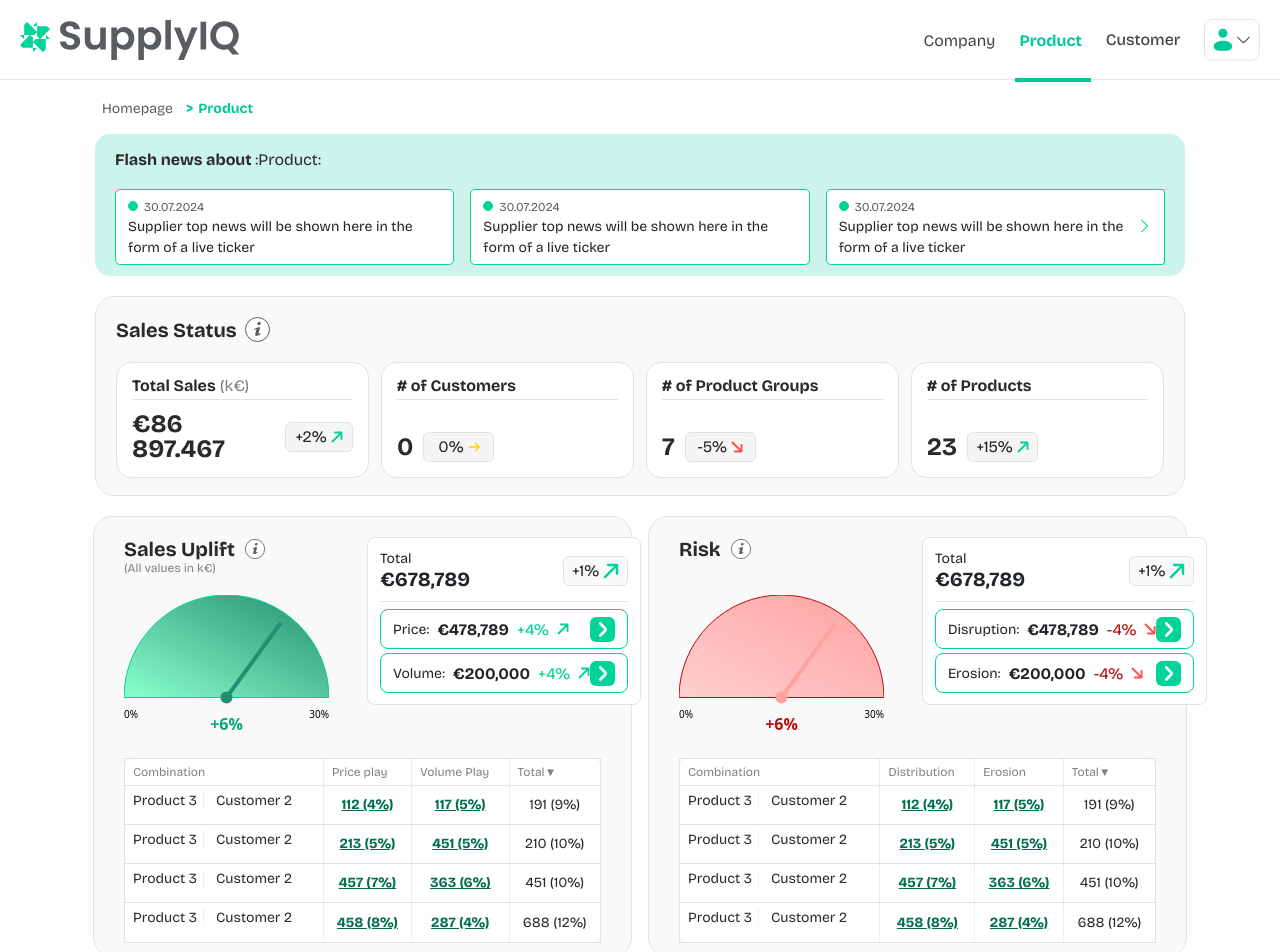
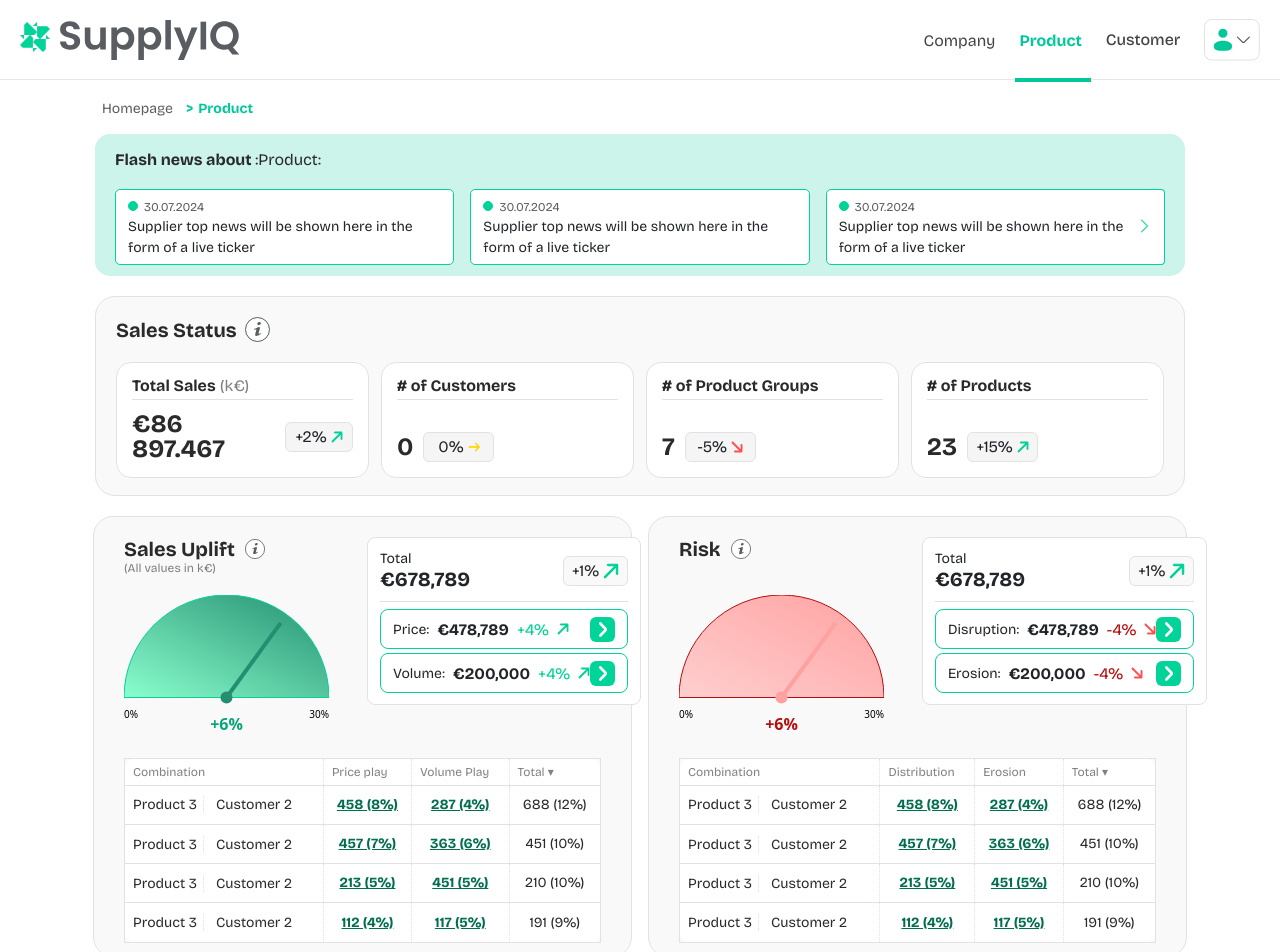
Before and after one commit to SiyanaKostova/figma-to-vue-layout, a Vue app: page / in a window 1280 px wide. Shown: the top 952 px of the page. Built offline with nearby package versions, Linux system fonts and the light colour scheme.

Commit message:
Metric Table values centered and sorting desc by default added

```diff
--- a/src/components/SalesUpliftRisk/MetricTable.vue
+++ b/src/components/SalesUpliftRisk/MetricTable.vue
@@ -50,7 +50,7 @@ const props = defineProps({
   columns: Array
 })
 
-const sortAsc = ref(true)
+const sortAsc = ref(false)
 function toggleSort() {
   sortAsc.value = !sortAsc.value
 }
@@ -117,6 +117,8 @@ function secondPart(str) {
   display: flex;
   gap: 6px;
   justify-content: flex-start;
+  align-items: center;
+  height: 100%;
 }
 .comb-first {
   padding-right: 6px;
```
